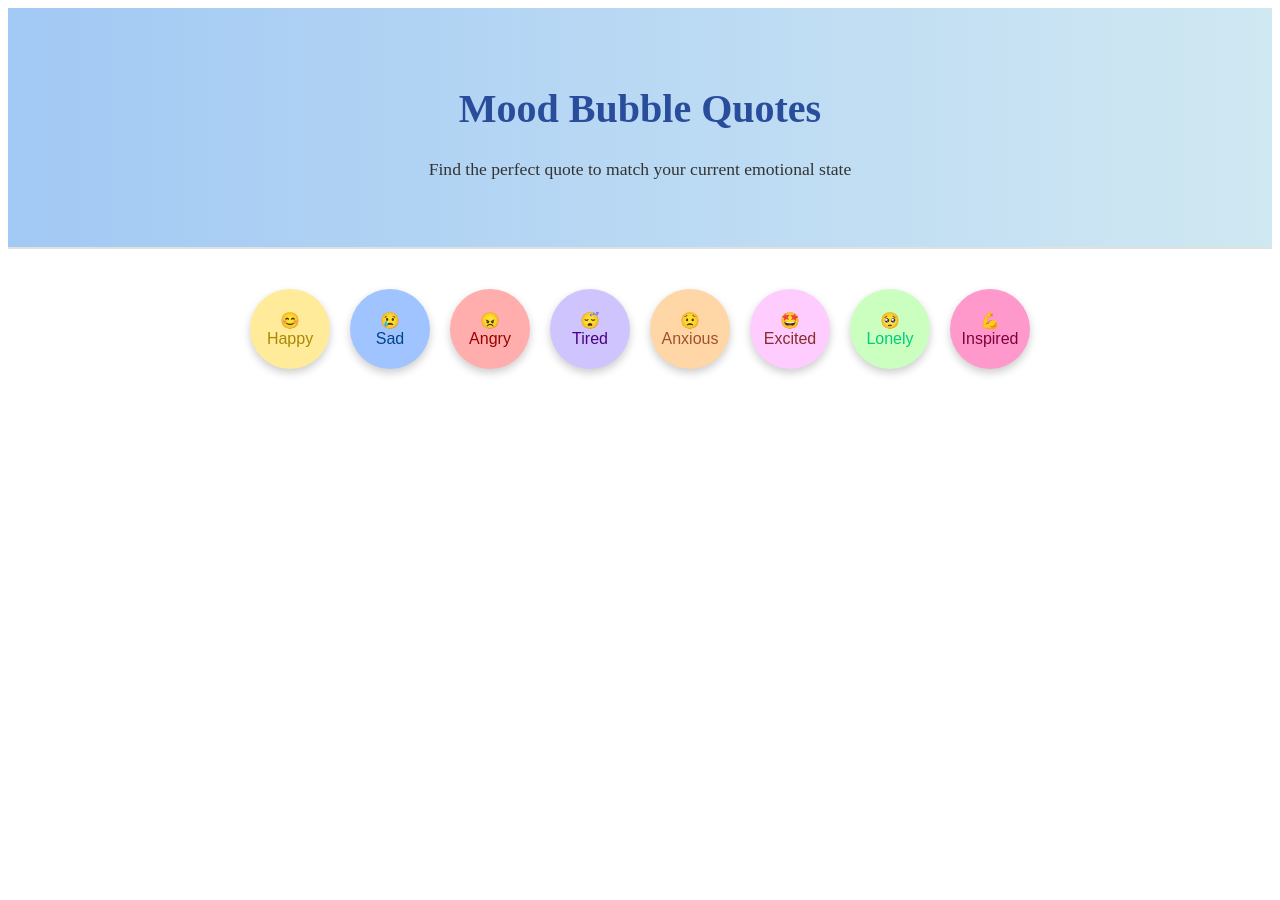
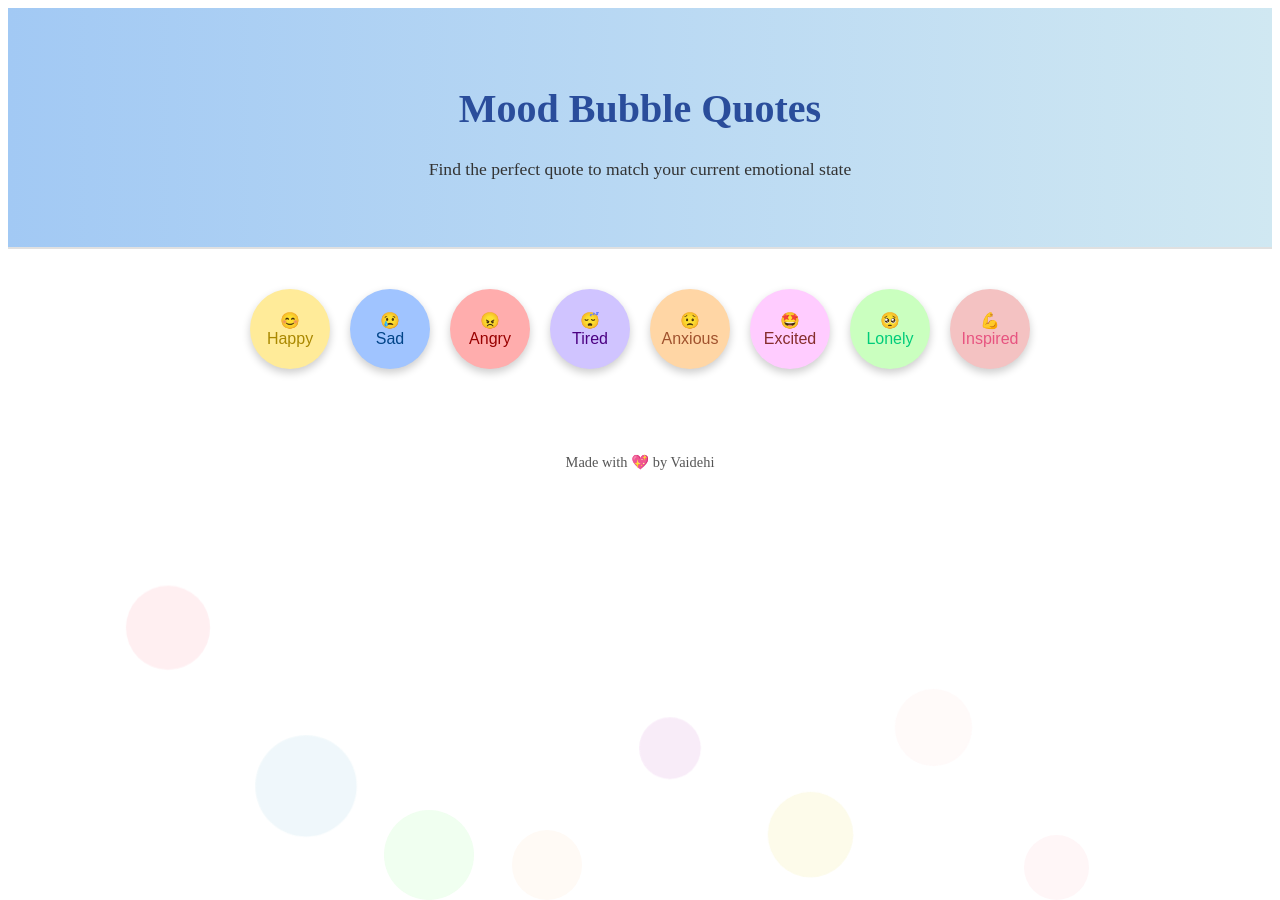
Before and after one commit to Vaidehi-01/mood-quotes-app, a Flask app: page / in a window 1280 px wide. Before the commit the page ends 376 px from the top, so only its background shows below. Run offline with Flask 3, Linux system fonts and the light colour scheme.

Commit message:
Added floating background bubbles, updated footer and app logic

```diff
--- a/app.py
+++ b/app.py
@@ -26,7 +26,17 @@
     else:
         return "Sorry, I don't have quotes for that mood yet."
 
-@app.route("/", methods=["GET", "POST"])
+@app.route("/", methods=["GET", "POST"])  # 🔁 Add POST method
+def home():
+    quote = None
+    if request.method == "POST":  # ✅ Add this block
+        mood = request.form.get("mood")
+        if mood in quotes:
+            quote = random.choice(quotes[mood])
+    return render_template("index.html", quote=quote)  # 🔁 Pass 'quote'
+
+
+"""@app.route("/", methods=["GET", "POST"])
 def index():
     quote = ""
     selected_mood = ""
@@ -37,7 +47,7 @@
         quote = get_quote_by_mood(selected_mood)
         emoji = mood_emojis.get(selected_mood.capitalize(), "")
 
-    return render_template("index.html", quote=quote, mood=selected_mood, emoji=emoji)
+    return render_template("index.html", quote=quote, mood=selected_mood, emoji=emoji)"""
 
 if __name__ == "__main__":
     app.run(debug=True)
--- a/static/style.css
+++ b/static/style.css
@@ -123,3 +123,109 @@
   font-size: 0.9rem;
   box-shadow: 0 4px 12px rgba(0, 0, 0, 0.15);
 }
+
+.bubble {
+  position: absolute;
+  bottom: -100px;
+  border-radius: 50%;
+  opacity: 0.5;
+  animation: floatBubble linear infinite;
+}
+
+@keyframes floatBubble {
+  0% {
+    transform: translateY(0) scale(1);
+    opacity: 0.6;
+  }
+  50% {
+    opacity: 0.8;
+  }
+  100% {
+    transform: translateY(-110vh) scale(1.2);
+    opacity: 0;
+  }
+}
+
+.bubble:nth-child(1) {
+  left: 10%;
+  width: 80px;
+  height: 80px;
+  background: rgba(255, 182, 193, 0.3);
+  animation-duration: 25s;
+  animation-delay: 0s;
+}
+.bubble:nth-child(2) {
+  left: 20%;
+  width: 100px;
+  height: 100px;
+  background: rgba(173, 216, 230, 0.3);
+  animation-duration: 22s;
+  animation-delay: 5s;
+}
+.bubble:nth-child(3) {
+  left: 30%;
+  width: 90px;
+  height: 90px;
+  background: rgba(152, 251, 152, 0.3);
+  animation-duration: 28s;
+  animation-delay: 10s;
+}
+.bubble:nth-child(4) {
+  left: 40%;
+  width: 70px;
+  height: 70px;
+  background: rgba(255, 218, 185, 0.3);
+  animation-duration: 20s;
+  animation-delay: 7s;
+}
+.bubble:nth-child(5) {
+  left: 50%;
+  width: 60px;
+  height: 60px;
+  background: rgba(221, 160, 221, 0.3);
+  animation-duration: 26s;
+  animation-delay: 3s;
+}
+.bubble:nth-child(6) {
+  left: 60%;
+  width: 85px;
+  height: 85px;
+  background: rgba(240, 230, 140, 0.3);
+  animation-duration: 23s;
+  animation-delay: 6s;
+}
+.bubble:nth-child(7) {
+  left: 70%;
+  width: 75px;
+  height: 75px;
+  background: rgba(255, 228, 225, 0.3);
+  animation-duration: 30s;
+  animation-delay: 2s;
+}
+.bubble:nth-child(8) {
+  left: 80%;
+  width: 65px;
+  height: 65px;
+  background: rgba(255, 192, 203, 0.3);
+  animation-duration: 24s;
+  animation-delay: 8s;
+}
+
+
+/* FOOTER */
+.footer {
+  font-family: 'Century Gothic';
+  text-align: center;
+  padding: 20px;
+  margin-top: 50px;
+  color: #555;
+  font-size: 0.9em;
+  background: transparent;
+}
+
+/* Optional: Mobile responsiveness */
+@media (max-width: 600px) {
+  .footer {
+    font-size: 0.8em;
+  }
+}
--- a/templates/index.html
+++ b/templates/index.html
@@ -1,32 +1,53 @@
+<!DOCTYPE html>
 <html>
-  <div class = "header-section">
-<h1 style="font-family: 'Century Gothic';">Mood Bubble Quotes</h1>
-<link rel="stylesheet" href= "{{ url_for('static', filename='style.css') }}">
-<p style="font-family: 'Century Gothic';">Find the perfect quote to match your current emotional state</p>
+  <head>
+    <meta charset="UTF-8">
+    <title>Mood Bubble Quotes</title>
+    <link rel="stylesheet" href="{{ url_for('static', filename='style.css') }}">
+  </head>
+  <body>
+
+  <div class="bubble-background">
+  <div class="bubble"></div>
+  <div class="bubble"></div>
+  <div class="bubble"></div>
+  <div class="bubble"></div>
+  <div class="bubble"></div>
+  <div class="bubble"></div>
+  <div class="bubble"></div>
+  <div class="bubble"></div>
 </div>
 
-<div class = "mood-bubble-container">
+    <div class="header-section">
+      <h1 style="font-family: 'Century Gothic';">Mood Bubble Quotes</h1>
+      <p style="font-family: 'Century Gothic';">
+        Find the perfect quote to match your current emotional state
+      </p>
+    </div>
+
+    <div class="mood-bubble-container">
       <form method="POST">
-  <button type="submit" name="mood" value="Happy" class = "happy">😊<br>Happy</button>
-  <button type="submit" name="mood" value="Sad" class = "sad">😢<br>Sad</button>
-  <button type="submit" name="mood" value="Angry" class = "angry">😠<br>Angry</button>
-  <button type="submit" name="mood" value="Tired" class = "tired">😴<br>Tired</button>
-  <button type="submit" name="mood" value="Anxious" class = "anxious">😟<br>Anxious</button>
-  <button type="submit" name="mood" value="Excited" class = "excited">🤩<br>Excited</button>
-  <button type="submit" name="mood" value="Lonely" class = "lonely">🥺<br>Lonely</button>
-  <button type="submit" name="mood" value="Inspired" class = "Inspired">💪<br>Inspired</button>
-
+        <button type="submit" name="mood" value="Happy" class="happy">😊<br>Happy</button>
+        <button type="submit" name="mood" value="Sad" class="sad">😢<br>Sad</button>
+        <button type="submit" name="mood" value="Angry" class="angry">😠<br>Angry</button>
+        <button type="submit" name="mood" value="Tired" class="tired">😴<br>Tired</button>
+        <button type="submit" name="mood" value="Anxious" class="anxious">😟<br>Anxious</button>
+        <button type="submit" name="mood" value="Excited" class="excited">🤩<br>Excited</button>
+        <button type="submit" name="mood" value="Lonely" class="lonely">🥺<br>Lonely</button>
+        <button type="submit" name="mood" value="Inspired" class="Inspired">💪<br>Inspired</button>
       </form>
     </div>
 
     {% if quote %}
-<div class = "quote-box" id="quote-box">
-  <span class = "mood-tag">{{mood}}</span>
-  <p class ="quote-text"> ❝ {{quote}} ❞</p>
+    <div class="quote-box" id="quote-box">
+      <span class="mood-tag">{{ mood }}</span>
+      <p class="quote-text">❝ {{ quote }} ❞</p>
     </div>
     {% endif %}
 
-</html>
+<footer class="footer">
+      <p style="font-family: 'Century Gothic';" >Made with 💖 by Vaidehi</p>
+</footer>
 
     <script>
       window.onload = function() {
@@ -36,3 +57,6 @@
         }
       };
     </script>
+
+  </body>
+</html>
```
Lines whose indentation alone changed are shown as unchanged.
